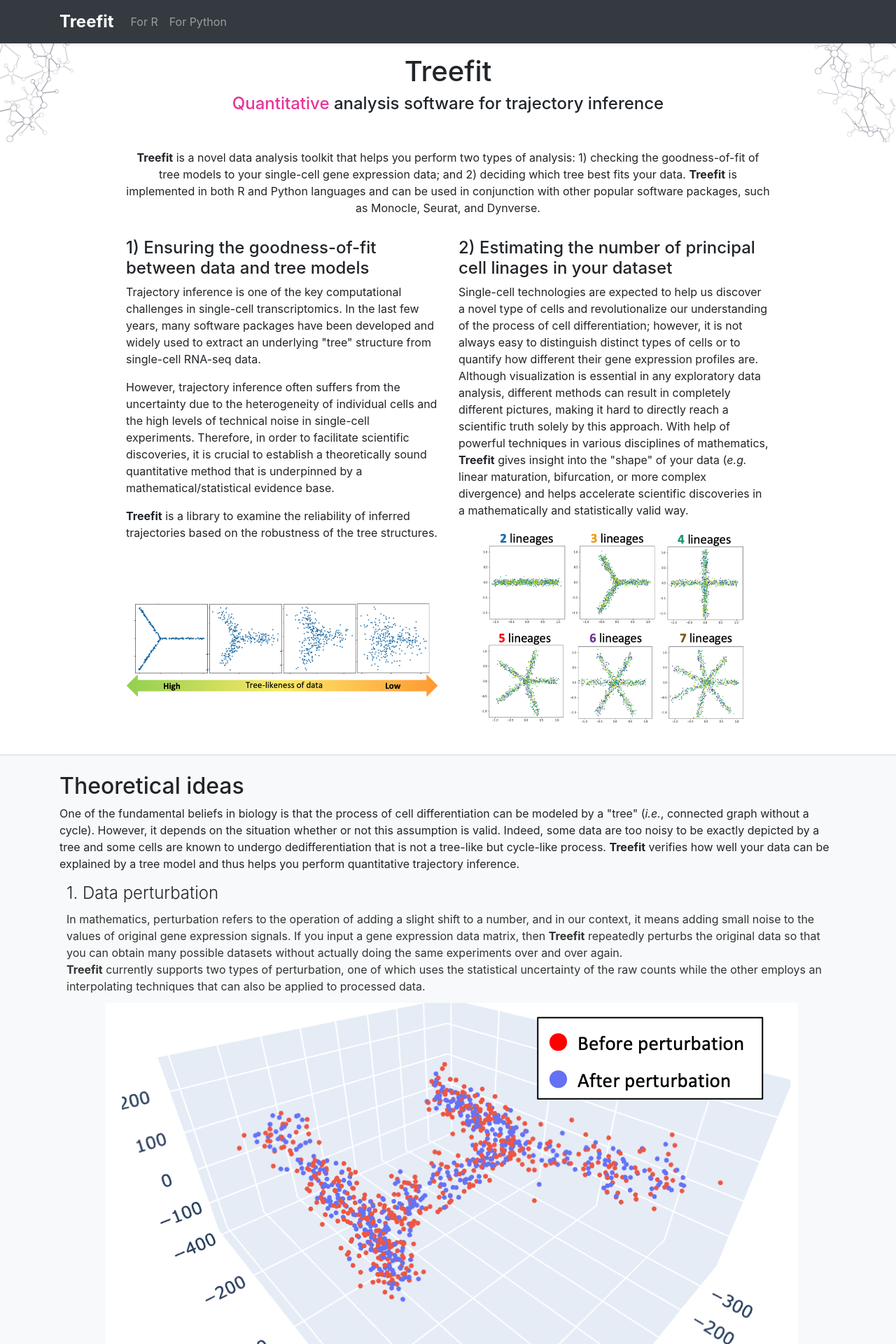
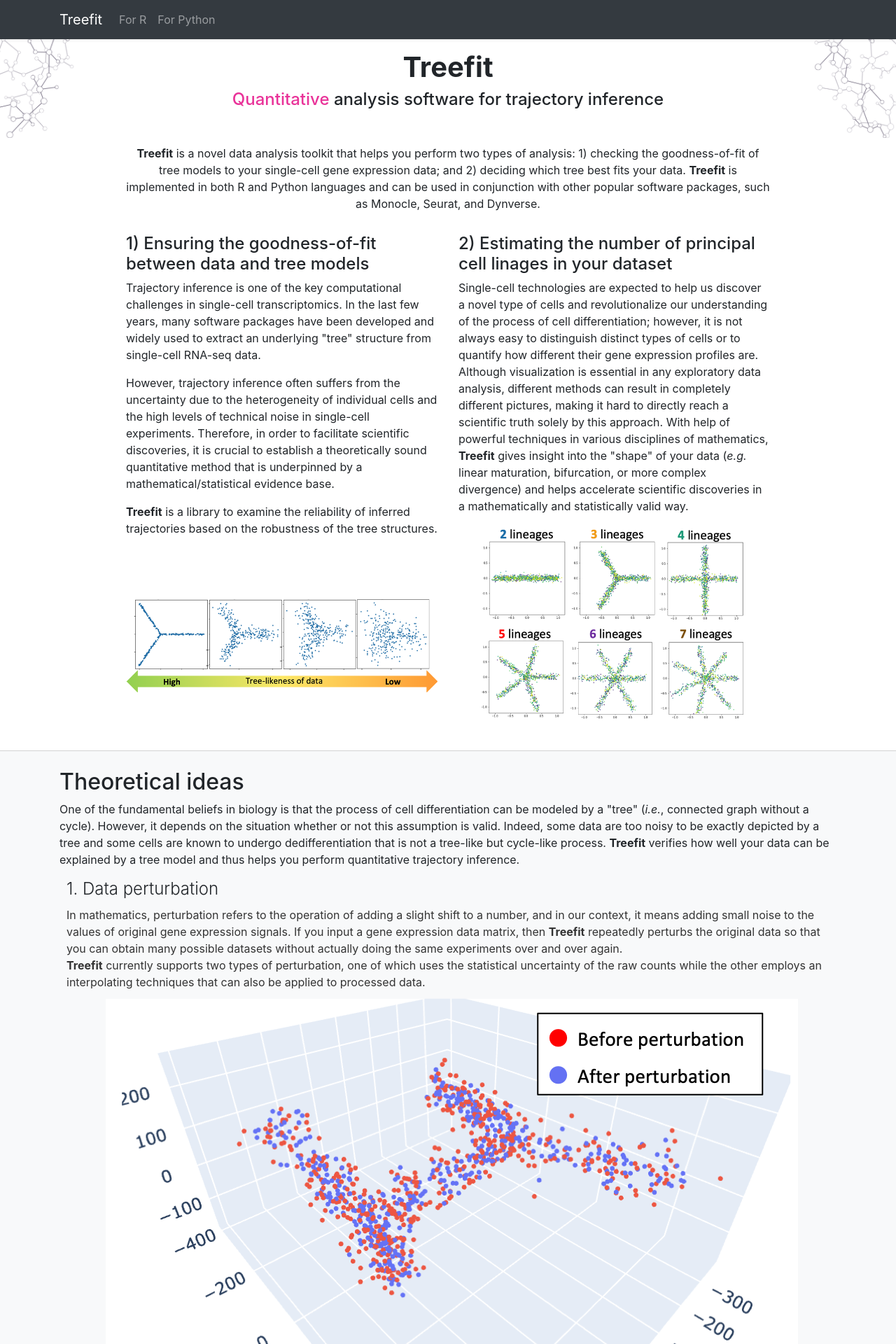
Before and after one commit to hayamizu-lab/hayamizu-lab.github.io, a Jekyll site: the page built from treefit/index.html, in a window 1280 px wide. Shown: the top 1920 px of the page at 70% size. Built offline with Jekyll 4.4.1, drawn with Linux system fonts in a browser that asks for light colours.

Commit message:
Use bold for title in content
Stop bold for brand text.

```diff
--- a/_layouts/base.html
+++ b/_layouts/base.html
@@ -39,7 +39,7 @@
            role="navigation">
         <div class="container d-flex justify-content-between">
           <a href="/treefit/" class="navbar-brand d-flex align-items-center">
-            <strong>Treefit</strong>
+            Treefit
           </a>
           <button class="navbar-toggler"
                   type="button"
--- a/assets/stylesheets/main.scss
+++ b/assets/stylesheets/main.scss
@@ -34,6 +34,10 @@
 }
 
 #section-title {
+  h1 {
+    font-weight: bold;
+  }
+
   h2 {
     font-size: 1.5rem;
   }
```
